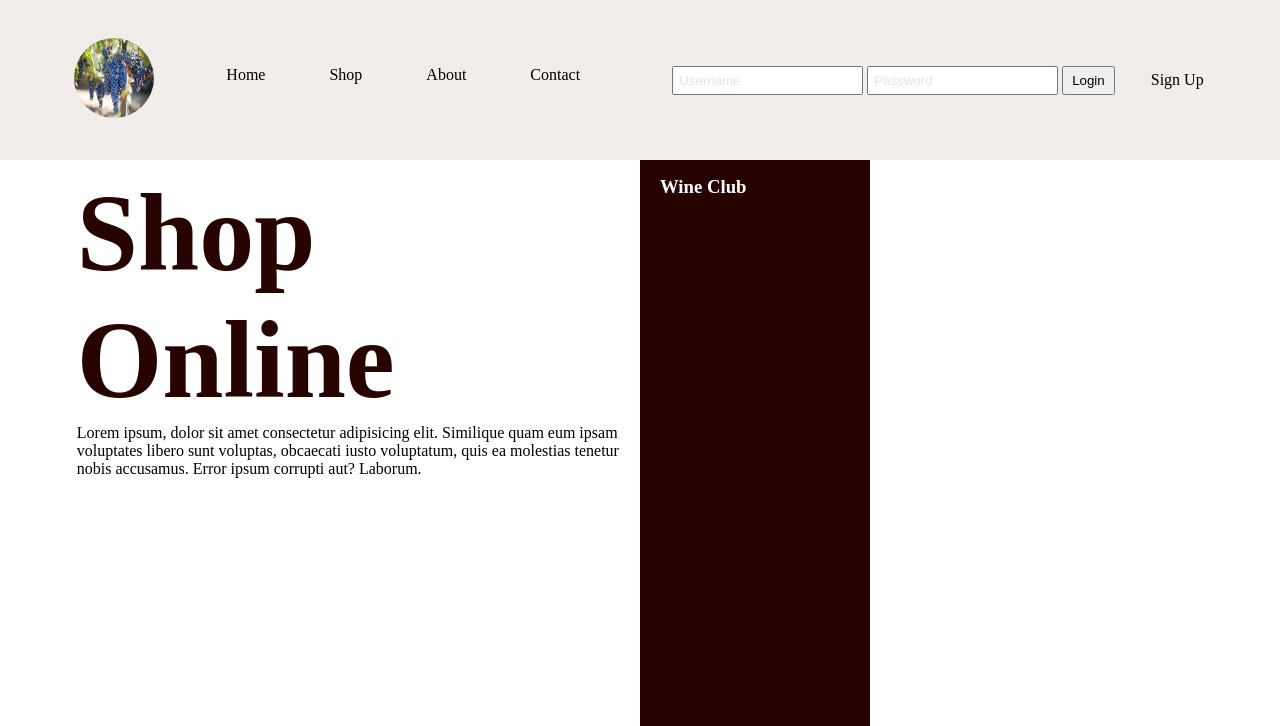
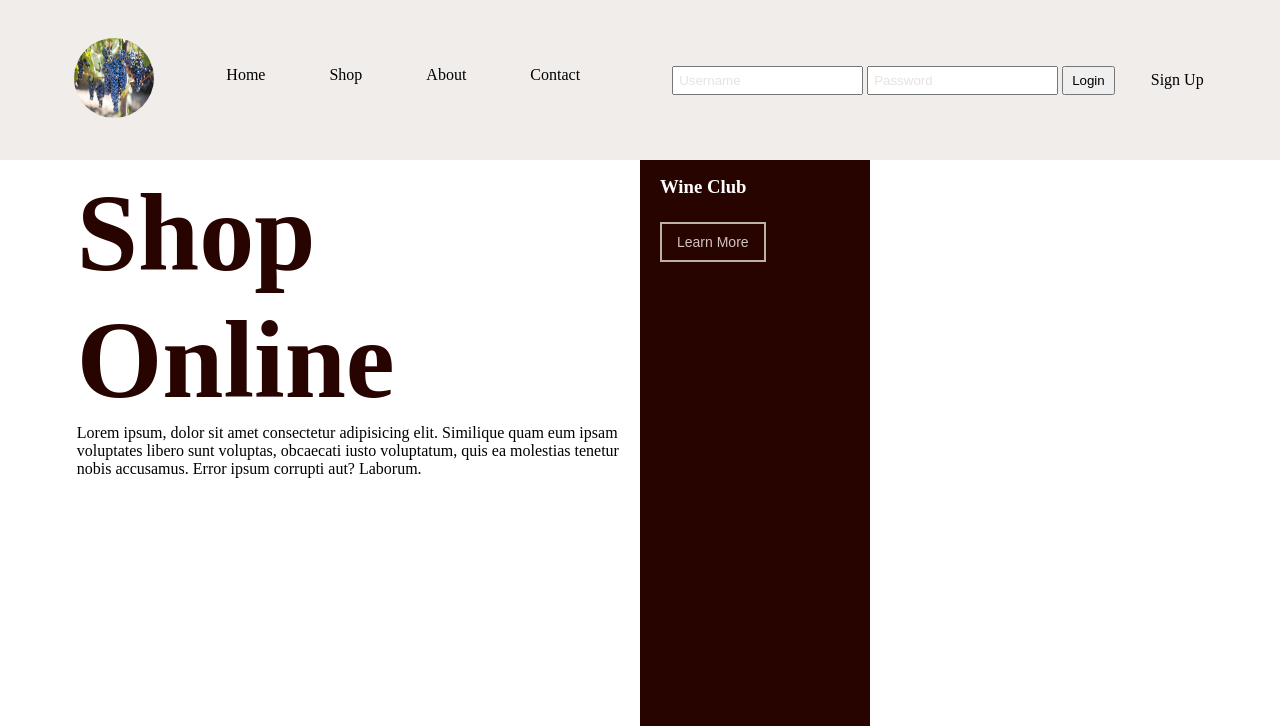
Before and after one commit to VergilKellley/delgadoWines, a PHP site: page /shop.php in a window 1280 px wide. Shown: the top 726 px of the page. Run offline with PHP 8.4, Linux system fonts and the light colour scheme.

Commit message:
added text

```diff
--- a/shop.php
+++ b/shop.php
@@ -8,6 +8,7 @@
   </div>
   <div class="shop-online-box">
     <h3>Join Our<br> Wine Club</h3>
+    <button class='wine-club-btn-2' type='submit'>Learn More</button>
   </div>
 
 </section>
```
